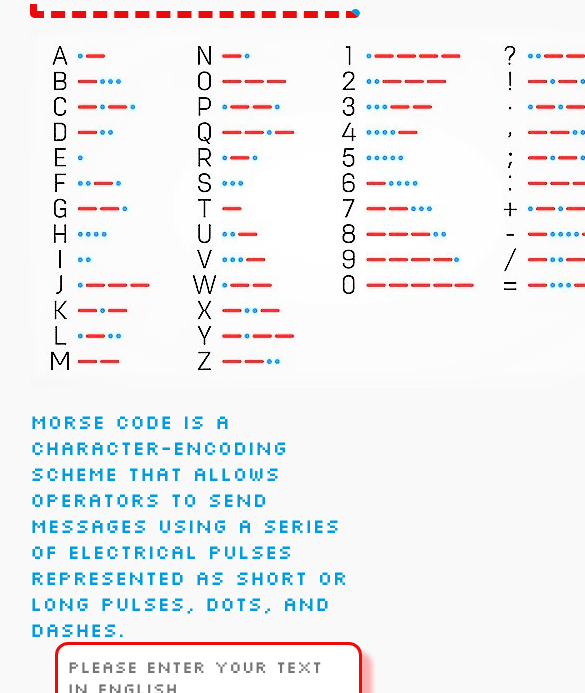
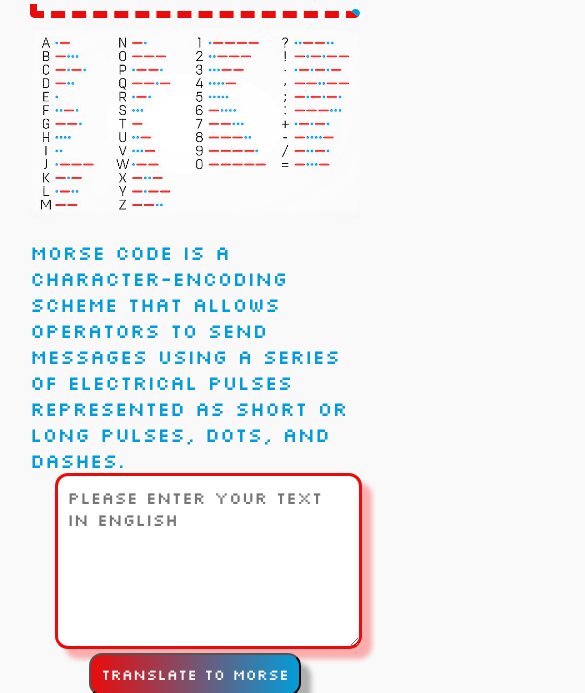
Before and after one commit to Anush79/morse-code-translator, a plain HTML site: page index.html in a window 390 px wide. Shown: the part 123-816 px from the top of the page, 585 px wide, since content can reach past the window. Drawn offline with Linux system fonts and the light colour scheme.

Commit message:
image issue resolved

```diff
--- a/style.css
+++ b/style.css
@@ -102,5 +102,8 @@ textarea {
     .main{
         flex-direction: column;
     }
+    .container1 img{
+        width: 100%;
+    }
 
 }
```
